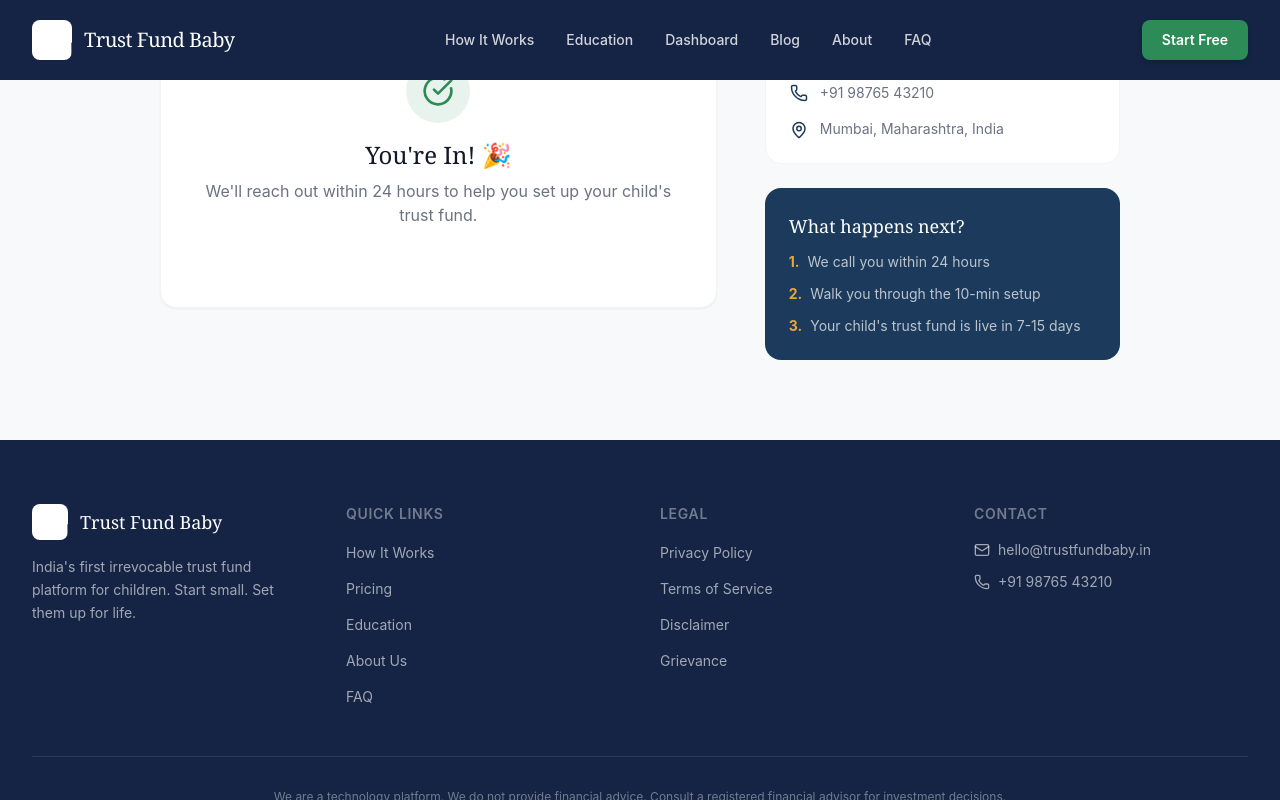
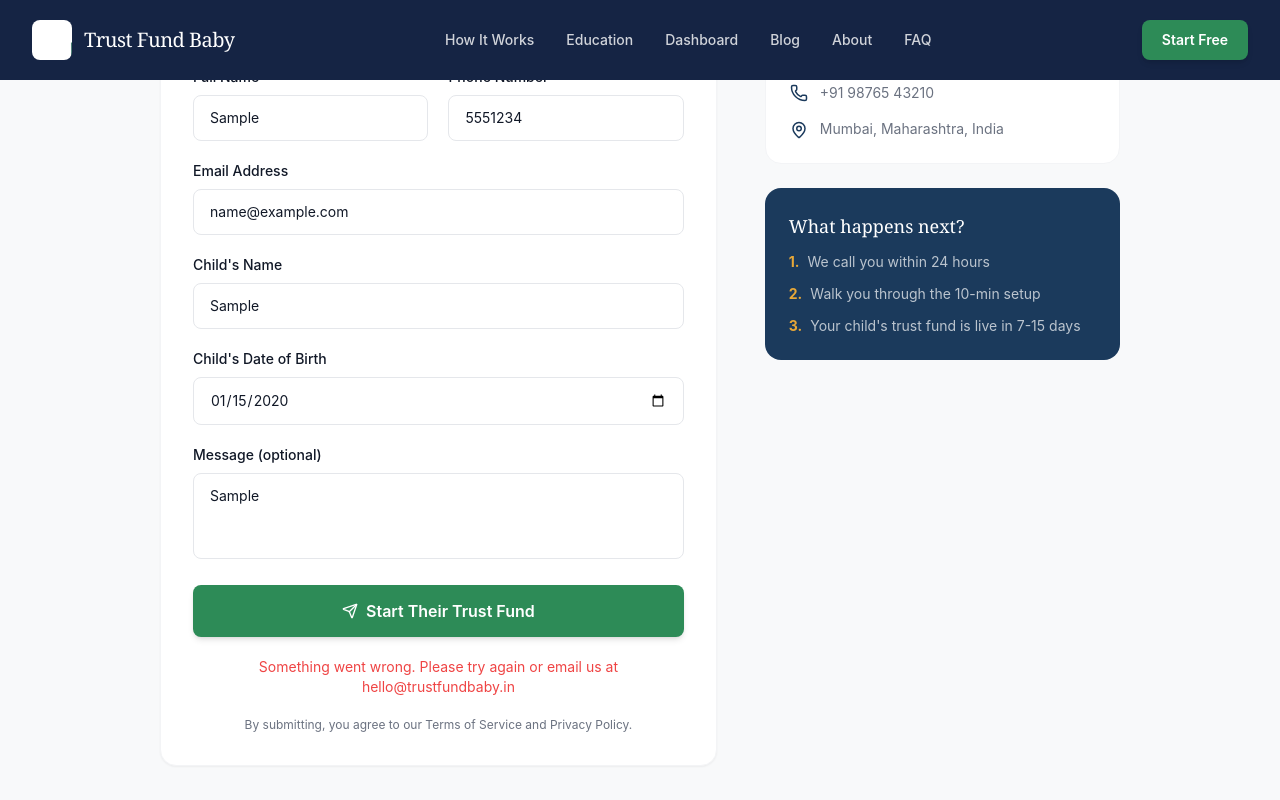
Before and after one commit to TrustFundBabyIN/Trustfundbaby.in, a Next.js app: page /contact in a window 1280 px wide. Both pictures are taken after typing "Sample", "5551234", "name@example.com", "Sample", "2020-01-15", "Sample" into the empty fields and a click on the button "Start Their Trust Fund". Shown: the part 486-1286 px from the top of the page. Built offline with nearby package versions, Linux system fonts and the light colour scheme.

Commit message:
feat: wire contact form to Google Sheets webhook via env var

```diff
--- a/src/app/contact/page.tsx
+++ b/src/app/contact/page.tsx
@@ -4,10 +4,45 @@ import { useState } from "react";
 import Navbar from "@/components/Navbar";
 import Footer from "@/components/Footer";
 import ScrollReveal from "@/components/ScrollReveal";
-import { Mail, Phone, MapPin, Send, CheckCircle } from "lucide-react";
+import { Mail, Phone, MapPin, Send, CheckCircle, Loader2 } from "lucide-react";
+
+const WEBHOOK_URL = process.env.NEXT_PUBLIC_GOOGLE_SHEET_WEBHOOK;
 
 export default function ContactPage() {
   const [submitted, setSubmitted] = useState(false);
+  const [submitting, setSubmitting] = useState(false);
+  const [error, setError] = useState(false);
+  const [formData, setFormData] = useState({
+    name: "",
+    phone: "",
+    email: "",
+    childName: "",
+    childDob: "",
+    message: "",
+  });
+
+  const handleChange = (e: React.ChangeEvent<HTMLInputElement | HTMLTextAreaElement>) => {
+    setFormData((prev) => ({ ...prev, [e.target.name]: e.target.value }));
+  };
+
+  const handleSubmit = async (e: React.FormEvent) => {
+    e.preventDefault();
+    setSubmitting(true);
+    setError(false);
+    try {
+      await fetch(WEBHOOK_URL!, {
+        method: "POST",
+        mode: "no-cors",
+        headers: { "Content-Type": "application/json" },
+        body: JSON.stringify(formData),
+      });
+      setSubmitted(true);
+    } catch {
+      setError(true);
+    } finally {
+      setSubmitting(false);
+    }
+  };
 
   return (
     <>
@@ -49,13 +84,7 @@ export default function ContactPage() {
                     <h2 className="font-serif text-2xl text-ink mb-6">
                       Let&apos;s get started
                     </h2>
-                    <form
-                      onSubmit={(e) => {
-                        e.preventDefault();
-                        setSubmitted(true);
-                      }}
-                      className="space-y-5"
-                    >
+                    <form onSubmit={handleSubmit} className="space-y-5">
                       <div className="grid sm:grid-cols-2 gap-5">
                         <div>
                           <label className="block text-sm font-medium text-ink mb-2">
@@ -63,8 +92,11 @@ export default function ContactPage() {
                           </label>
                           <input
                             type="text"
+                            name="name"
                             required
                             placeholder="Your name"
+                            value={formData.name}
+                            onChange={handleChange}
                             className="w-full px-4 py-3 rounded-lg border border-gray-200 focus:border-green focus:ring-2 focus:ring-green/20 outline-none transition-all text-sm"
                           />
                         </div>
@@ -74,8 +106,11 @@ export default function ContactPage() {
                           </label>
                           <input
                             type="tel"
+                            name="phone"
                             required
                             placeholder="+91 98765 43210"
+                            value={formData.phone}
+                            onChange={handleChange}
                             className="w-full px-4 py-3 rounded-lg border border-gray-200 focus:border-green focus:ring-2 focus:ring-green/20 outline-none transition-all text-sm"
                           />
                         </div>
@@ -86,8 +121,11 @@ export default function ContactPage() {
                         </label>
                         <input
                           type="email"
+                          name="email"
                           required
                           placeholder="you@example.com"
+                          value={formData.email}
+                          onChange={handleChange}
                           className="w-full px-4 py-3 rounded-lg border border-gray-200 focus:border-green focus:ring-2 focus:ring-green/20 outline-none transition-all text-sm"
                         />
                       </div>
@@ -97,7 +135,10 @@ export default function ContactPage() {
                         </label>
                         <input
                           type="text"
+                          name="childName"
                           placeholder="Your child's name"
+                          value={formData.childName}
+                          onChange={handleChange}
                           className="w-full px-4 py-3 rounded-lg border border-gray-200 focus:border-green focus:ring-2 focus:ring-green/20 outline-none transition-all text-sm"
                         />
                       </div>
@@ -107,6 +148,9 @@ export default function ContactPage() {
                         </label>
                         <input
                           type="date"
+                          name="childDob"
+                          value={formData.childDob}
+                          onChange={handleChange}
                           className="w-full px-4 py-3 rounded-lg border border-gray-200 focus:border-green focus:ring-2 focus:ring-green/20 outline-none transition-all text-sm"
                         />
                       </div>
@@ -115,18 +159,36 @@ export default function ContactPage() {
                           Message (optional)
                         </label>
                         <textarea
+                          name="message"
                           rows={3}
                           placeholder="Any questions or specific requirements?"
+                          value={formData.message}
+                          onChange={handleChange}
                           className="w-full px-4 py-3 rounded-lg border border-gray-200 focus:border-green focus:ring-2 focus:ring-green/20 outline-none transition-all text-sm resize-none"
                         />
                       </div>
                       <button
                         type="submit"
-                        className="w-full flex items-center justify-center gap-2 px-6 py-3.5 bg-green text-white font-semibold rounded-lg hover:bg-green-light transition-all shadow-md"
+                        disabled={submitting}
+                        className="w-full flex items-center justify-center gap-2 px-6 py-3.5 bg-green text-white font-semibold rounded-lg hover:bg-green-light transition-all shadow-md disabled:opacity-70 disabled:cursor-not-allowed"
                       >
-                        <Send size={16} />
-                        Start Their Trust Fund
+                        {submitting ? (
+                          <>
+                            <Loader2 size={16} className="animate-spin" />
+                            Sending...
+                          </>
+                        ) : (
+                          <>
+                            <Send size={16} />
+                            Start Their Trust Fund
+                          </>
+                        )}
                       </button>
+                      {error && (
+                        <p className="text-red-500 text-sm text-center">
+                          Something went wrong. Please try again or email us at hello@trustfundbaby.in
+                        </p>
+                      )}
                       <p className="text-xs text-stone text-center">
                         By submitting, you agree to our Terms of Service and Privacy Policy.
                       </p>
```
Also changed, not shown: 2 other files (tests, documents, lock files or other folders).
